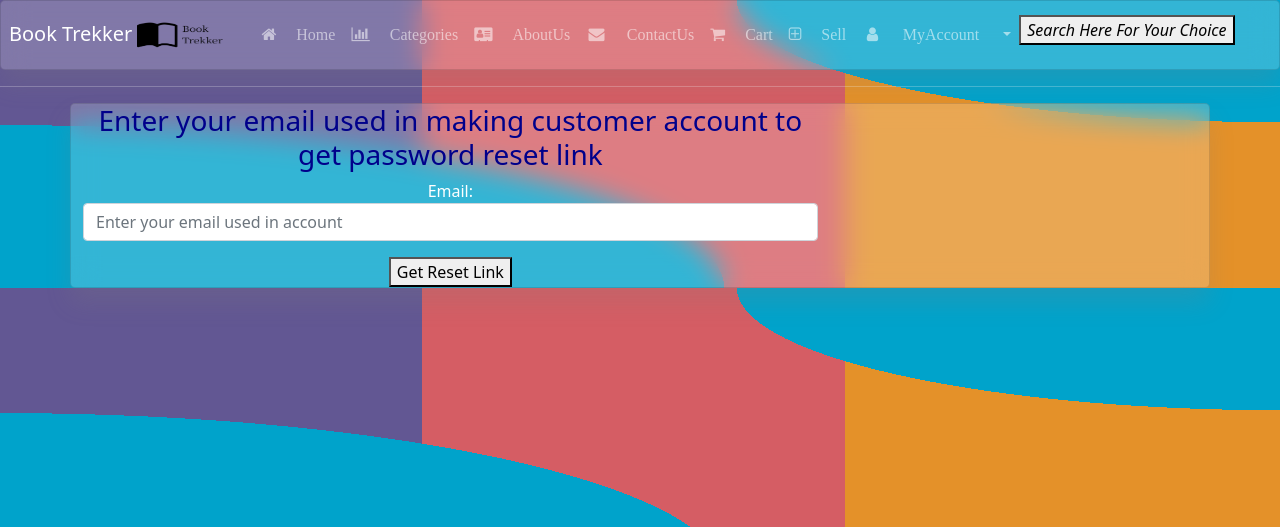
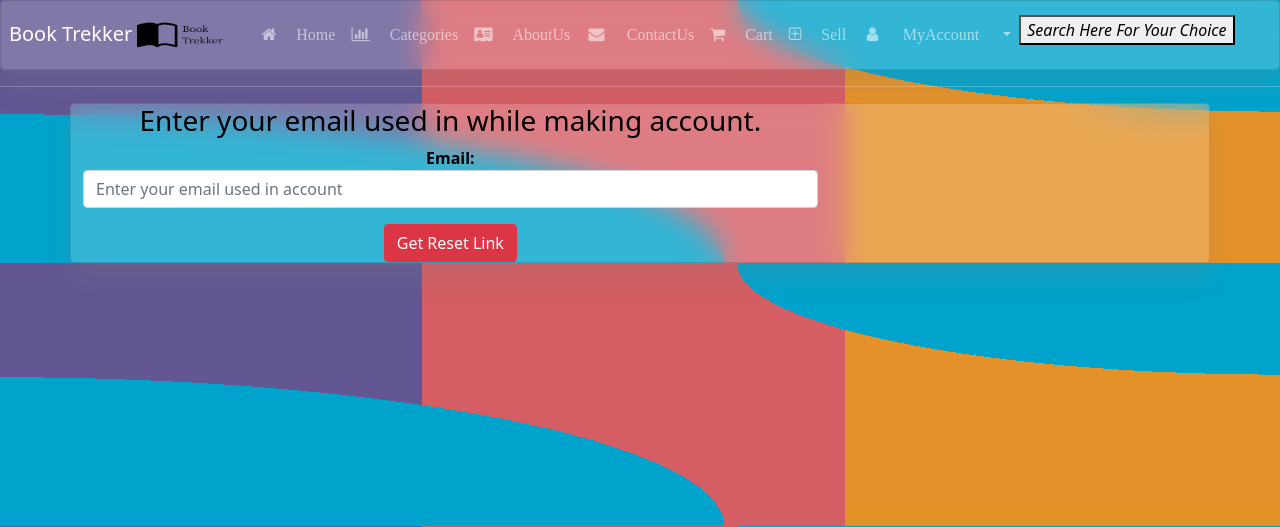
Before and after one commit to Sohaibmeo/Booktrrekker, a Django app: page /forgot-password/ in a window 1280 px wide. Shown: the top 527 px of the page. Run offline with Django 4.2, Linux system fonts and the light colour scheme; parts of the project's set-up code (start-up, migrations or seed data) failed here and were passed over; some libraries are stand-ins or nearby versions; some web fonts are replaced.

Commit message:
Reset password with Gmail

```diff
--- a/ecomapp/forms.py
+++ b/ecomapp/forms.py
@@ -197,10 +197,6 @@ class CustomerRegistrationForm(forms.ModelForm):
     def clean_password(self):
         pas=self.cleaned_data.get("password")
 
-        # if not pas.isalnum():
-        #     raise forms.ValidationError("Password must contains alphabets and numbers")
-        # if pas==username:
-        #     raise forms.ValidationError("Username and password must not be same")
 
         return pas
 
--- a/ecomapp/urls.py
+++ b/ecomapp/urls.py
@@ -30,7 +30,7 @@ urlpatterns=[
     path("searchcategory/",SearchCategoryView.as_view(),name="searchcategory"),
 
     # path("want-to-sell/",WantToSellView.as_view(),name="wanttosell"),
-    path("review/", views.Review_rate, name="review"),
+    # path("review/", views.Review_rate, name="review"),
     path("forgot-password/", PasswordForgotView.as_view(), name="passwordforgot"),
     path("password-reset/<email>/<token>/",PasswordResetView.as_view(),name="passwordreset"),
     path('dashboard/',views.dashboard,name="dashboard"),
--- a/ecomapp/views.py
+++ b/ecomapp/views.py
@@ -15,6 +15,7 @@ from sre_constants import SUCCESS
 import math
 from urllib import request
 from wsgiref.util import request_uri
+from django.core.validators import RegexValidator
 from django.shortcuts import render,redirect
 from django.views.generic import View,TemplateView,CreateView,FormView  ,DetailView , ListView
 from .models import *
@@ -772,13 +773,3 @@ def dashboard(request):
             return render(request,'dashboard.html',params)
     else:
         return HttpResponseRedirect('/login/')
-
-def Review_rate(request,id):
-    if request.method=="GET":
-        prod_id=request.GET.get('prod_id')
-        product=Product.objects.get(id=prod_id)
-        comment=request.GET.get("comment")
-        rate=request.GET.get("rate")
-        user=request.user
-        Review(user=user,product=product,comment=comment,rate=rate).save()
-        return redirect("productdetail.html",id=prod_id)
--- a/ecomproject/settings.py
+++ b/ecomproject/settings.py
@@ -128,7 +128,7 @@ EMAIL_HOST = 'smtp.gmail.com'
 EMAIL_USE_TLS = True
 EMAIL_PORT = 587
 EMAIL_HOST_USER = 'booktrekker792@gmail.com'
-EMAIL_HOST_PASSWORD = "thebooktrekker"
+EMAIL_HOST_PASSWORD = "dchcyycjppwyylhy"
 
 GRAPH_MODELS={
     'all_applications':True,
--- a/templates/forgotpassword.html
+++ b/templates/forgotpassword.html
@@ -9,16 +9,16 @@
     <div class="row">
         <div class="col-md-8">
             {% if request.GET.m == "s" %}
-            <h3>Password reset link is sent to your email address. Please check your email immediately. </h3>
+<h4 style="color:black">Password reset link is sent to your email address. Please check your email immediately. </h4>
             {% else %}
-            <h3>Enter your email used in making customer account to get password reset link</h3>
+            <h3 style="color: black;">Enter your email used in while making account.</h3>
             {% if request.GET.m == "e" %}
             <h4 class="text-danger">Something went wrong, please enter your email again.</h4>
             {% endif %}
             <form action="" method="POST">
                 {% csrf_token %}
-                {{form.as_p}}
-                <button> Get Reset Link</button>
+                <b style="color: black;">{{form.as_p}}</b>
+                <button class="btn btn-danger"> Get Reset Link</button>
             </form>
             {% endif %}
         </div>
```
Also changed, not shown: templates/passwordreset.html (+9 -2 lines), db.sqlite3.
